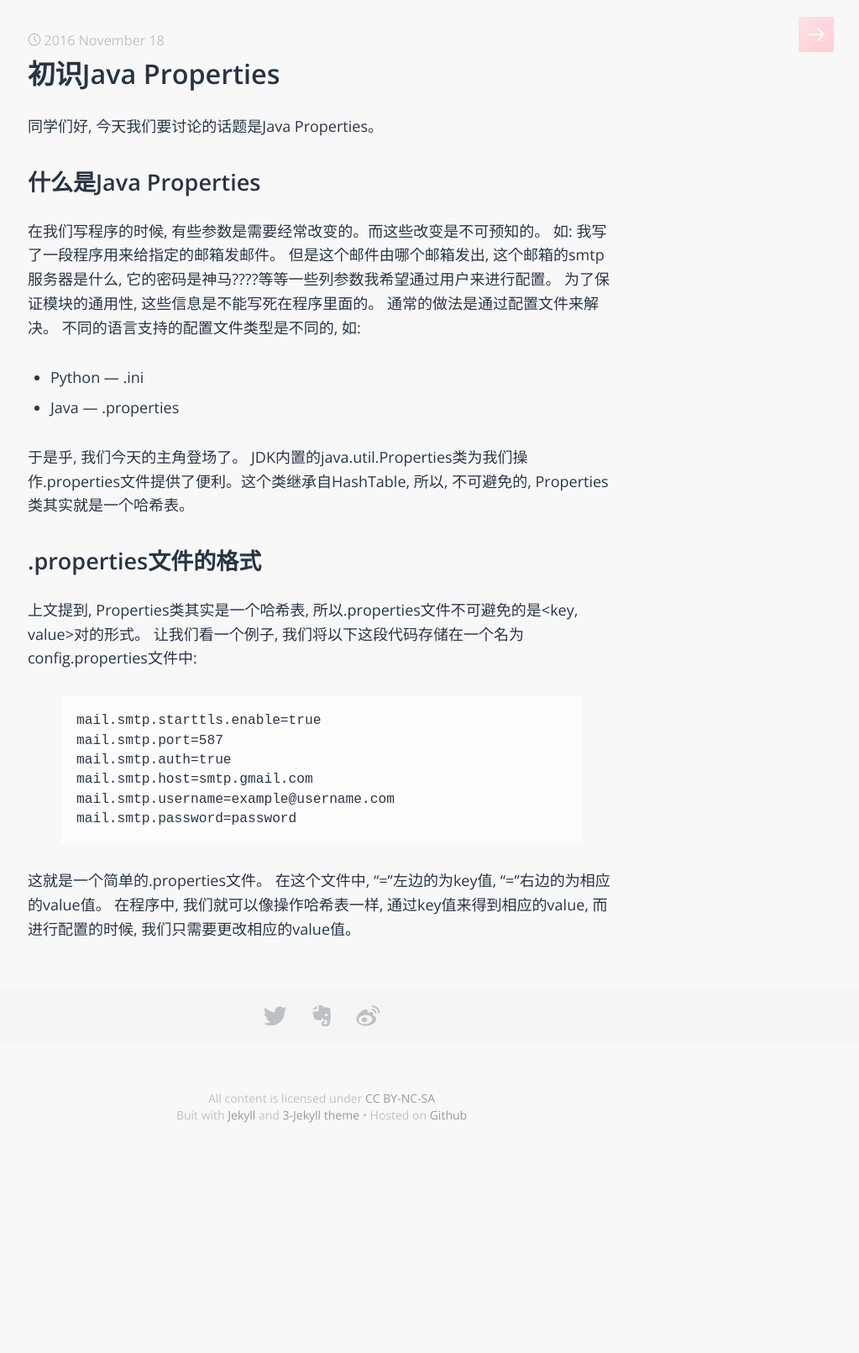
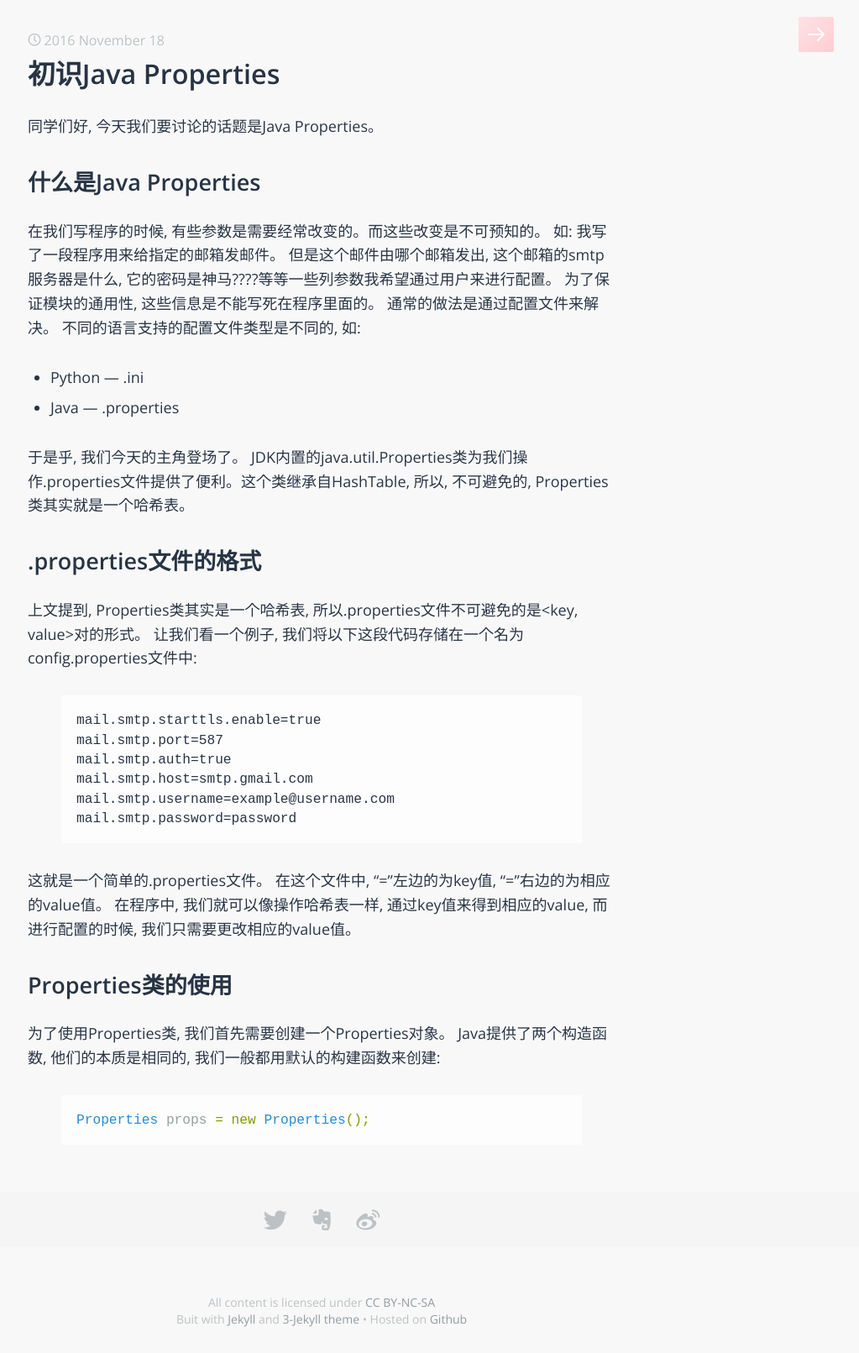
Before and after one commit to sophiesongge/sophiesongge.github.io, a Jekyll site: the page built from _posts/2016-11-18-java-properties.markdown, in a window 1280 px wide. Shown: the whole page at 84% size, without its empty margins (257-1280 px from the left). Built offline with Jekyll 4.4.1, drawn with Linux system fonts in a browser that asks for light colours; some web fonts are replaced.

Commit message:
add posts about java properties

```diff
--- a/_posts/2016-11-18-java-properties.markdown
+++ b/_posts/2016-11-18-java-properties.markdown
@@ -32,3 +32,12 @@ mail.smtp.password=password
 {% endhighlight %}
 
 这就是一个简单的.properties文件。 在这个文件中, "="左边的为key值, "="右边的为相应的value值。 在程序中, 我们就可以像操作哈希表一样, 通过key值来得到相应的value, 而进行配置的时候, 我们只需要更改相应的value值。
+
+Properties类的使用
+==============
+
+为了使用Properties类, 我们首先需要创建一个Properties对象。 Java提供了两个构造函数, 他们的本质是相同的, 我们一般都用默认的构建函数来创建:
+
+{% highlight java %}
+Properties props = new Properties();
+{% endhighlight %}
```
